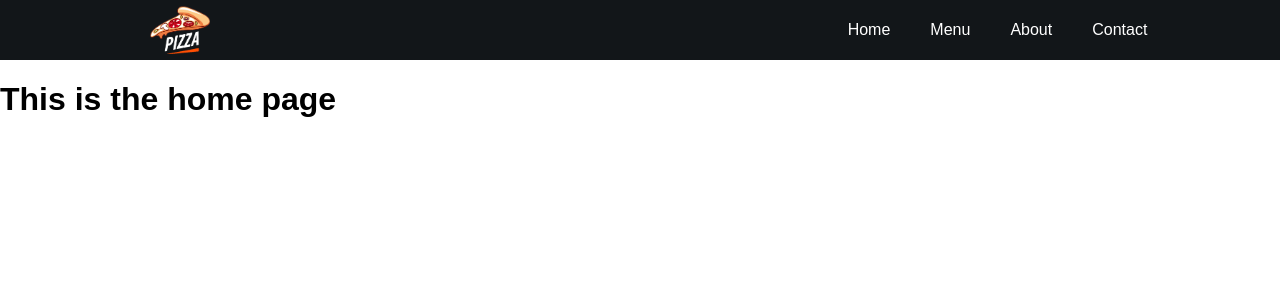
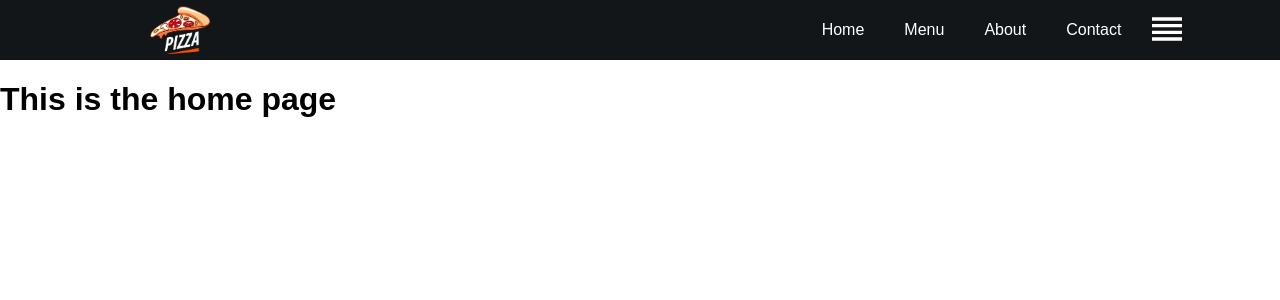
Before and after one commit to RosenGeorgievvv/food-website, a React (Create React App) app: page / in a window 1280 px wide. Shown: the top 300 px of the page. Built offline with nearby package versions, Linux system fonts and the light colour scheme.

Commit message:
Update Navbar.jsx

```diff
--- a/src/components/Navbar.jsx
+++ b/src/components/Navbar.jsx
@@ -2,6 +2,7 @@ import React from 'react';
 import '../styles/Navbar.css'
 import logo from '../assets/logo.png';
 import { Link } from 'react-router-dom';
+import ReorderIcon from '@mui/icons-material/Reorder';
 
 function Navbar() {
     return (
@@ -14,6 +15,9 @@ function Navbar() {
                 <Link to='/menu' >Menu</Link>
                 <Link to='/about' >About</Link>
                 <Link to='/contact' >Contact</Link>
+                <button>
+                <ReorderIcon />
+                </button>
             </div>
         </div>
     )
```
